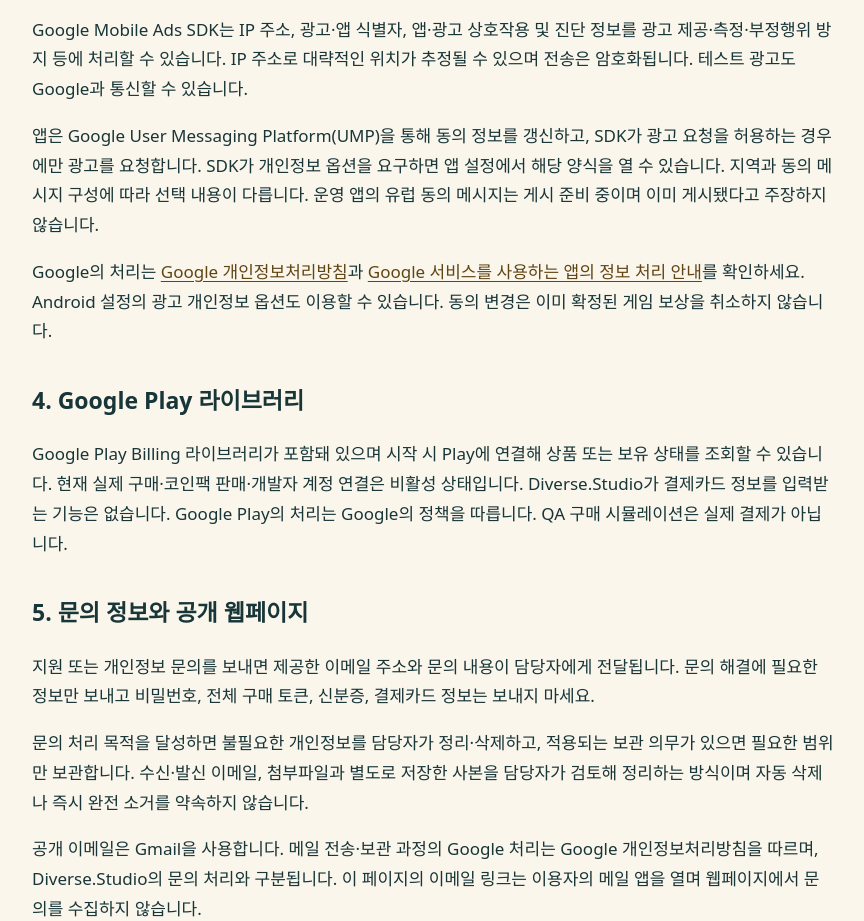
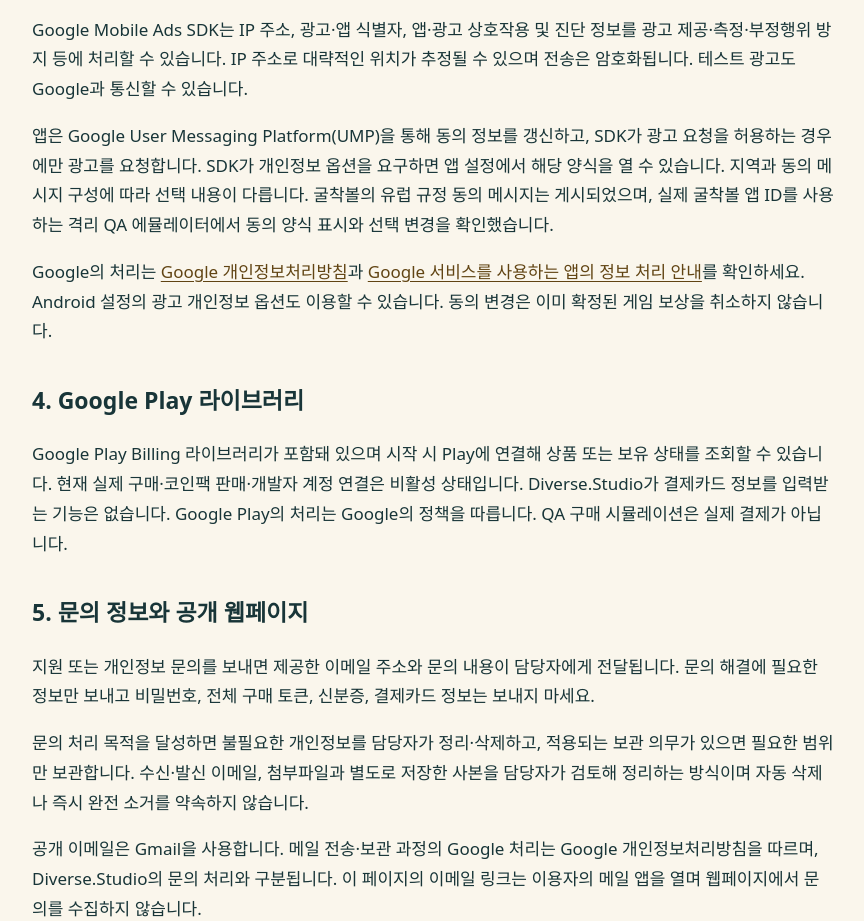
Before and after one commit to jeongdhun/jeongdhun.github.io, a plain HTML site: page privacy-ko.html in a window 1280 px wide. Shown: the part 920-1841 px from the top of the page, without its empty margins (207-1071 px from the left). Drawn offline with Linux system fonts and the light colour scheme.

Commit message:
Update published EU consent status in Korean and English policies

```diff
--- a/privacy-ko.html
+++ b/privacy-ko.html
@@ -4,7 +4,7 @@
 <main><h1>굴착볼 개인정보처리방침</h1><p class="meta">개발자 표시명/브랜드: Diverse.Studio<br>앱: 굴착볼 / DrillBall (Android)<br>시행일: 2026-10-06</p>
 <h2>1. 현재 제공하는 기능</h2><p>굴착볼은 광석을 채굴하는 게임입니다. 무료 플레이에 로그인이나 온라인 연결을 요구하지 않으며 진행은 기기에 저장됩니다. 현재 개발 버전의 광고는 Google 공식 테스트 광고입니다.</p><p>로그인·서버 계정·클라우드 저장·유료 상품 판매·서버 구매 검증·공개 광고 보상 검증 서버는 현재 운영하지 않습니다. 관련 코드나 라이브러리가 포함돼 있어도 운영 중인 서비스로 취급하지 않습니다. 해당 서비스를 시작하기 전에 실제 처리 내용에 맞춰 이 방침을 변경하고 필요한 안내를 제공합니다.</p>
 <h2>2. 기기에 저장하는 정보</h2><p>단계 진행, 코인, 채굴 기록, 개량, 설정, 이어하기 상태, 보상·도구의 중복 처리를 막는 기록 및 기술 진단 기록을 기기에 저장합니다. Diverse.Studio의 운영 서버로 진행 정보를 전송하는 기능은 활성화돼 있지 않습니다. 별도 자체 분석 또는 오류 수집 서비스를 연결하지 않았습니다. 이는 Google SDK의 정보 처리가 없다는 뜻은 아닙니다.</p><p>현재 앱은 Android 자동 앱 백업을 사용하지 않습니다. 앱 데이터 삭제나 앱 제거 시 로컬 진행을 잃을 수 있으며 개발자 서버에서 복구할 수 없습니다.</p>
-<h2>3. Google 광고 SDK와 개인정보 선택</h2><p>Google Mobile Ads SDK는 IP 주소, 광고·앱 식별자, 앱·광고 상호작용 및 진단 정보를 광고 제공·측정·부정행위 방지 등에 처리할 수 있습니다. IP 주소로 대략적인 위치가 추정될 수 있으며 전송은 암호화됩니다. 테스트 광고도 Google과 통신할 수 있습니다.</p><p>앱은 Google User Messaging Platform(UMP)을 통해 동의 정보를 갱신하고, SDK가 광고 요청을 허용하는 경우에만 광고를 요청합니다. SDK가 개인정보 옵션을 요구하면 앱 설정에서 해당 양식을 열 수 있습니다. 지역과 동의 메시지 구성에 따라 선택 내용이 다릅니다. 운영 앱의 유럽 동의 메시지는 게시 준비 중이며 이미 게시됐다고 주장하지 않습니다.</p><p>Google의 처리는 <a href="https://policies.google.com/privacy">Google 개인정보처리방침</a>과 <a href="https://policies.google.com/technologies/partner-sites">Google 서비스를 사용하는 앱의 정보 처리 안내</a>를 확인하세요. Android 설정의 광고 개인정보 옵션도 이용할 수 있습니다. 동의 변경은 이미 확정된 게임 보상을 취소하지 않습니다.</p>
+<h2>3. Google 광고 SDK와 개인정보 선택</h2><p>Google Mobile Ads SDK는 IP 주소, 광고·앱 식별자, 앱·광고 상호작용 및 진단 정보를 광고 제공·측정·부정행위 방지 등에 처리할 수 있습니다. IP 주소로 대략적인 위치가 추정될 수 있으며 전송은 암호화됩니다. 테스트 광고도 Google과 통신할 수 있습니다.</p><p>앱은 Google User Messaging Platform(UMP)을 통해 동의 정보를 갱신하고, SDK가 광고 요청을 허용하는 경우에만 광고를 요청합니다. SDK가 개인정보 옵션을 요구하면 앱 설정에서 해당 양식을 열 수 있습니다. 지역과 동의 메시지 구성에 따라 선택 내용이 다릅니다. 굴착볼의 유럽 규정 동의 메시지는 게시되었으며, 실제 굴착볼 앱 ID를 사용하는 격리 QA 에뮬레이터에서 동의 양식 표시와 선택 변경을 확인했습니다.</p><p>Google의 처리는 <a href="https://policies.google.com/privacy">Google 개인정보처리방침</a>과 <a href="https://policies.google.com/technologies/partner-sites">Google 서비스를 사용하는 앱의 정보 처리 안내</a>를 확인하세요. Android 설정의 광고 개인정보 옵션도 이용할 수 있습니다. 동의 변경은 이미 확정된 게임 보상을 취소하지 않습니다.</p>
 <h2>4. Google Play 라이브러리</h2><p>Google Play Billing 라이브러리가 포함돼 있으며 시작 시 Play에 연결해 상품 또는 보유 상태를 조회할 수 있습니다. 현재 실제 구매·코인팩 판매·개발자 계정 연결은 비활성 상태입니다. Diverse.Studio가 결제카드 정보를 입력받는 기능은 없습니다. Google Play의 처리는 Google의 정책을 따릅니다. QA 구매 시뮬레이션은 실제 결제가 아닙니다.</p>
 <h2>5. 문의 정보와 공개 웹페이지</h2><p>지원 또는 개인정보 문의를 보내면 제공한 이메일 주소와 문의 내용이 담당자에게 전달됩니다. 문의 해결에 필요한 정보만 보내고 비밀번호, 전체 구매 토큰, 신분증, 결제카드 정보는 보내지 마세요.</p><p>문의 처리 목적을 달성하면 불필요한 개인정보를 담당자가 정리·삭제하고, 적용되는 보관 의무가 있으면 필요한 범위만 보관합니다. 수신·발신 이메일, 첨부파일과 별도로 저장한 사본을 담당자가 검토해 정리하는 방식이며 자동 삭제나 즉시 완전 소거를 약속하지 않습니다.</p><p>공개 이메일은 Gmail을 사용합니다. 메일 전송·보관 과정의 Google 처리는 Google 개인정보처리방침을 따르며, Diverse.Studio의 문의 처리와 구분됩니다. 이 페이지의 이메일 링크는 이용자의 메일 앱을 열며 웹페이지에서 문의를 수집하지 않습니다.</p><p>이 정적 웹페이지에는 자체 광고·분석·추적 스크립트, 로그인, 문의 양식 또는 자체 쿠키를 넣지 않습니다. 이 웹사이트는 무료 GitHub Pages로 호스팅합니다. GitHub Pages는 방문자의 로그인 여부와 관계없이 보안 목적으로 IP 주소를 기록·보관합니다. 자세한 내용은 <a href="https://docs.github.com/en/site-policy/privacy-policies/github-general-privacy-statement">GitHub 개인정보처리방침</a>을 확인하세요. 호스팅 제공자의 접속 기록 처리와 앱 개발자의 로컬 게임 저장은 별개입니다.</p>
 <h2>6. 삭제·선택·문의</h2><p>로컬 게임 정보는 Android 앱 설정에서 저장공간을 삭제하거나 앱을 제거하면 삭제할 수 있습니다. 이 작업은 진행을 지우므로 주의하세요. 현재 개발자 서버에 생성되는 사용자 계정은 없으며 별도 서버 계정 삭제 페이지도 운영하지 않습니다.</p><p>Google이 처리하는 정보와 광고 식별자의 관리에는 Google 개인정보 도구와 Android 광고 설정을 이용하세요. Diverse.Studio가 보유하는 문의 정보의 열람·정정·삭제 요청은 아래 연락처로 보낼 수 있으며 적용 법령과 실제 보유 범위에 따라 처리합니다. 기기 로컬 정보는 개발자가 원격으로 열람·삭제할 수 없습니다.</p><p><strong>공개 문의 이메일: <a href="mailto:diversestudio.support@gmail.com">diversestudio.support@gmail.com</a><br>메일 표시 이름: Diverse.Studio Support</strong></p>
```
Also changed, not shown: privacy-en.html (+1 -1 lines).
